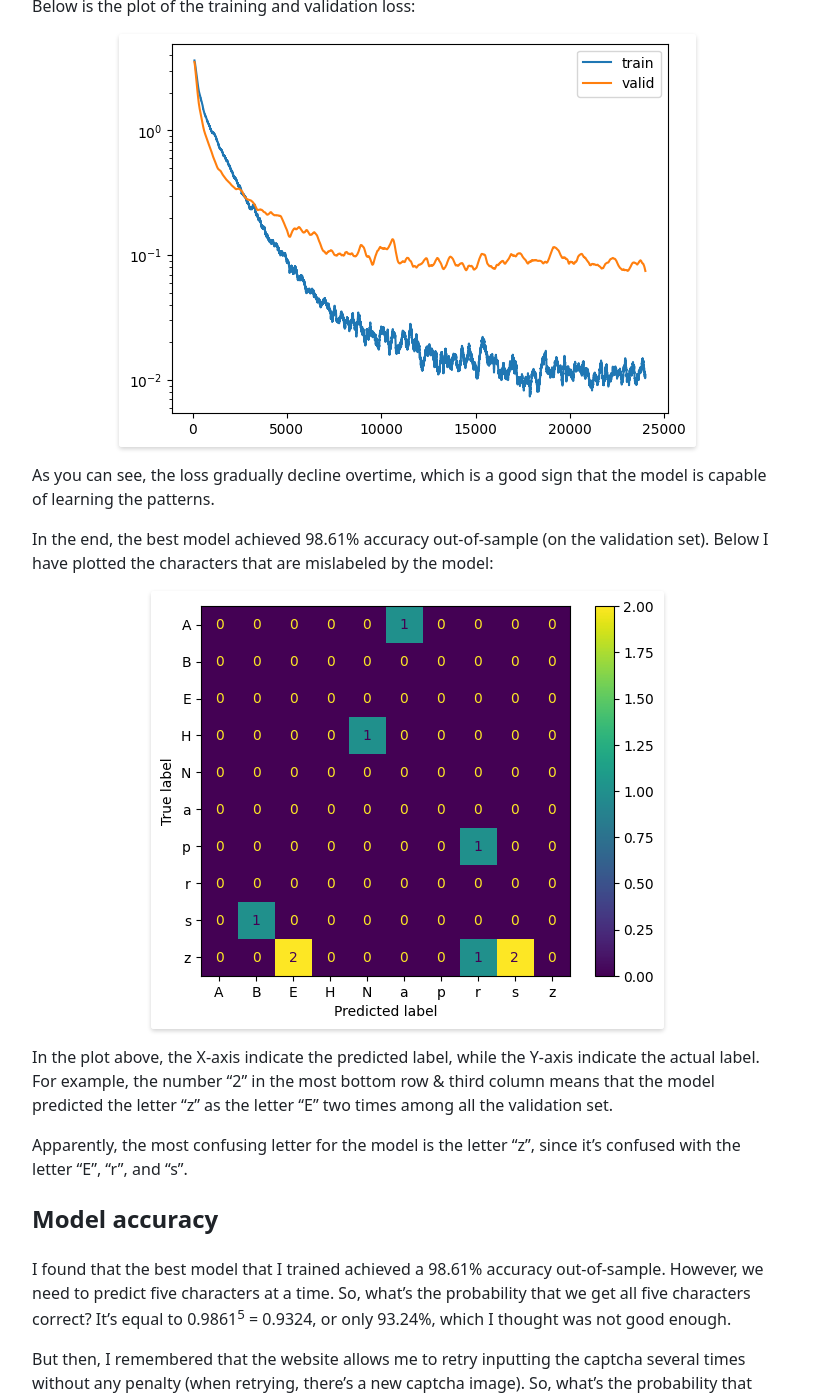
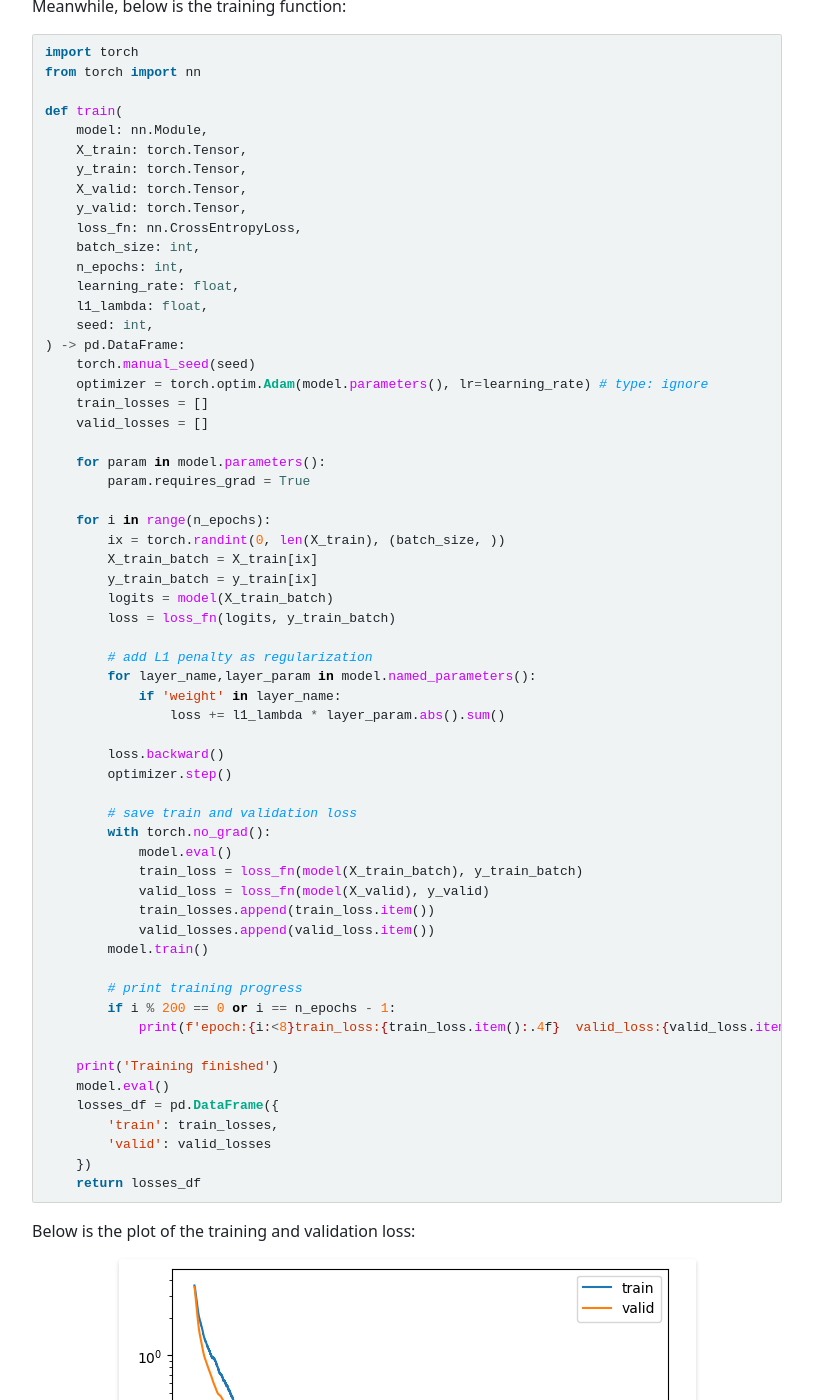
Before and after one commit to abangfarhan/abangfarhan.github.io, a Jekyll site: the page built from _posts/2025-09-13-training-deep-learning-model-for-captcha.md, in a window 1280 px wide and 1400 px high, scrolled down 6703 px. Shown: the whole window, without its empty margins (233-1046 px from the left). Built offline with Jekyll 4.4.1, drawn with Linux system fonts in a browser that asks for light colours; some of the changed text lies outside the part shown.

Commit message:
Update post about captcha

````diff
--- a/_posts/2025-09-13-training-deep-learning-model-for-captcha.md
+++ b/_posts/2025-09-13-training-deep-learning-model-for-captcha.md
@@ -250,6 +250,70 @@ model = nn.Sequential(
 loss_fn = nn.CrossEntropyLoss()
 ```
 
+Meanwhile, below is the training function:
+
+```python
+import torch
+from torch import nn
+
+def train(
+    model: nn.Module,
+    X_train: torch.Tensor,
+    y_train: torch.Tensor,
+    X_valid: torch.Tensor,
+    y_valid: torch.Tensor,
+    loss_fn: nn.CrossEntropyLoss,
+    batch_size: int,
+    n_epochs: int,
+    learning_rate: float,
+    l1_lambda: float,
+    seed: int,
+) -> pd.DataFrame:
+    torch.manual_seed(seed)
+    optimizer = torch.optim.Adam(model.parameters(), lr=learning_rate) # type: ignore
+    train_losses = []
+    valid_losses = []
+
+    for param in model.parameters():
+        param.requires_grad = True
+
+    for i in range(n_epochs):
+        ix = torch.randint(0, len(X_train), (batch_size, ))
+        X_train_batch = X_train[ix]
+        y_train_batch = y_train[ix]
+        logits = model(X_train_batch)
+        loss = loss_fn(logits, y_train_batch)
+
+        # add L1 penalty as regularization
+        for layer_name,layer_param in model.named_parameters():
+            if 'weight' in layer_name:
+                loss += l1_lambda * layer_param.abs().sum()
+
+        loss.backward()
+        optimizer.step()
+
+        # save train and validation loss
+        with torch.no_grad():
+            model.eval()
+            train_loss = loss_fn(model(X_train_batch), y_train_batch)
+            valid_loss = loss_fn(model(X_valid), y_valid)
+            train_losses.append(train_loss.item())
+            valid_losses.append(valid_loss.item())
+        model.train()
+
+        # print training progress
+        if i % 200 == 0 or i == n_epochs - 1:
+            print(f'epoch:{i:<8}train_loss:{train_loss.item():.4f}  valid_loss:{valid_loss.item():.4f}')
+
+    print('Training finished')
+    model.eval()
+    losses_df = pd.DataFrame({
+        'train': train_losses,
+        'valid': valid_losses
+    })
+    return losses_df
+```
+
 Below is the plot of the training and validation loss:
 
 ![Training and validation loss](/img/dnn-captcha/captcha-dl-06.png)
@@ -266,7 +330,7 @@ Apparently, the most confusing letter for the model is the letter "z", since it'
 
 ## Model accuracy
 
-I found that the best model that I trained achieved a 98.61% accuracy out-of-sample. However, we need to predict five characters at a time. So, what's the probability that we get all five characters correct? It's equal to 0.9861<sup>5</sup> = 0.9324, or only 93.24%, which I thought was not good enough.
+As I have stated, the best model achieved a 98.61% accuracy out-of-sample. However, we need to predict five characters at a time. So, what's the probability that we get all five characters correct? It's equal to 0.9861<sup>5</sup> = 0.9324, or only 93.24%, which I thought was not good enough.
 
 But then, I remembered that the website allows me to retry inputting the captcha several times without any penalty (when retrying, there's a new captcha image). So, what's the probability that we'll get the captcha right in *at most three attempts*? It's equal to (1-(1-0.9324)<sup>3</sup>) = 0.999691, or 99.97%, which is very good, so I decided to stop here.
 
````
Also changed, not shown: other parts of _posts/2025-09-13-training-deep-learning-model-for-captcha.md (+1 -1 lines).
